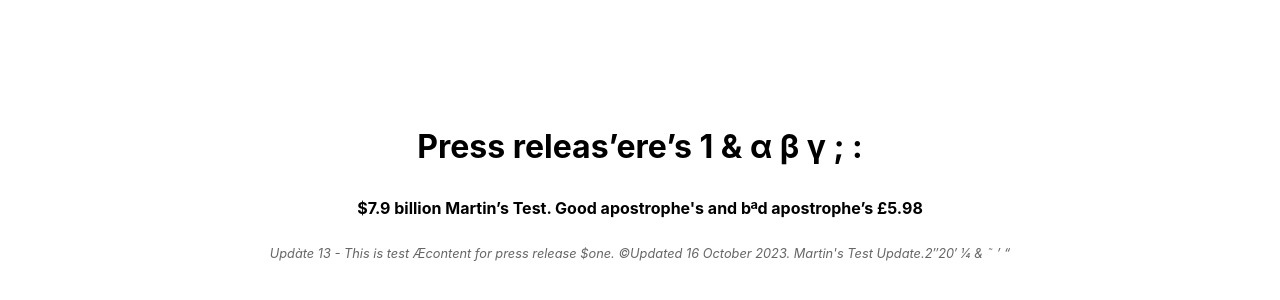
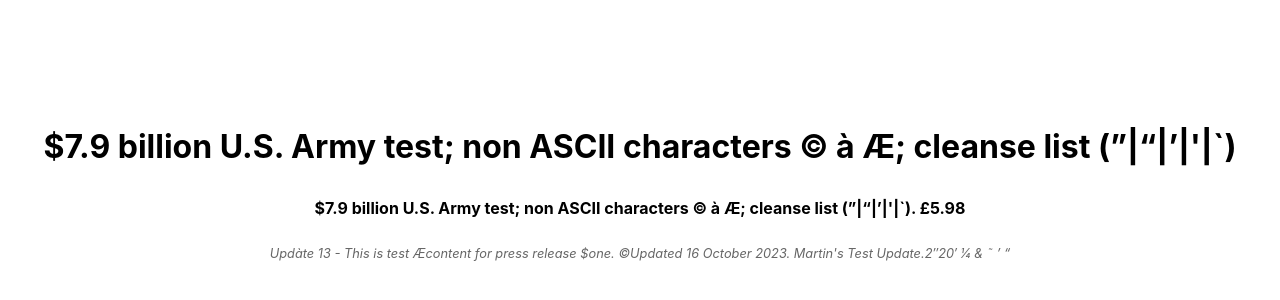
Before and after one commit to cstanleyhns/janes-test-site, a Next.js app: page /news1 in a window 1280 px wide. Shown: the part 210-510 px from the top of the page. Built offline with nearby package versions, Linux system fonts and the light colour scheme.

Commit message:
Updated news1.js

```diff
--- a/pages/news1.js
+++ b/pages/news1.js
@@ -5,15 +5,15 @@
   return (
     <div className={styles.container}>
       <Head>
-        <title>Press release one title</title>
+        <title>Website bot - press release test</title>
         <meta name="description" content="Generated by create next app" />
         <meta name="date" content="2023-08-15T10:00:00Z" />
         <link rel="icon" href="/favicon.ico" />
       </Head>
 
       <main className={styles.main}>
-       <h1>Press releas’ere’s 1 & α β γ ; :</h1>
-       <p className={styles.cardDate}>$7.9 billion Martin’s Test. Good apostrophe&apos;s and bªd apostrophe’s £5.98</p>
+       <h1>$7.9 billion U.S. Army test; non ASCII characters © à Æ; cleanse list (”|“|’|'|`)</h1>
+       <p className={styles.cardDate}>$7.9 billion U.S. Army test; non ASCII characters © à Æ; cleanse list (”|“|’|'|`). £5.98</p>
        <p className={styles.cardCopy}>Updàte 13 - This is test Æcontent for press release $one. ©Updated 16 October 2023. Martin&apos;s Test Update.2″20′ 1⁄4 & ˜ ’ “</p>
       </main>
 
```
